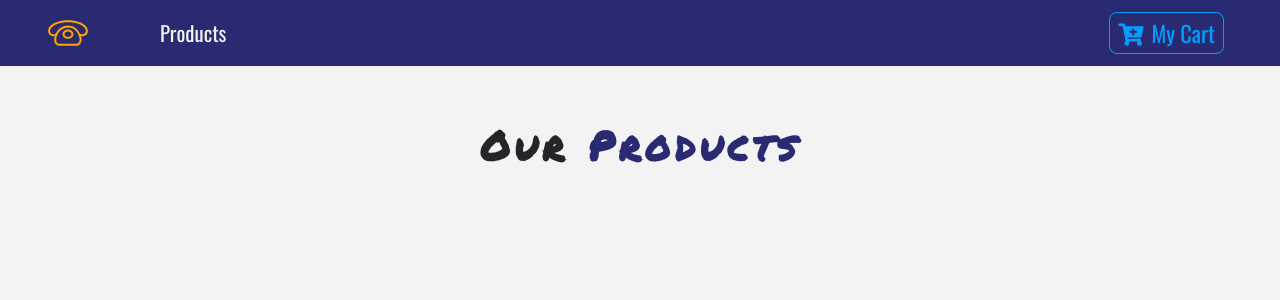
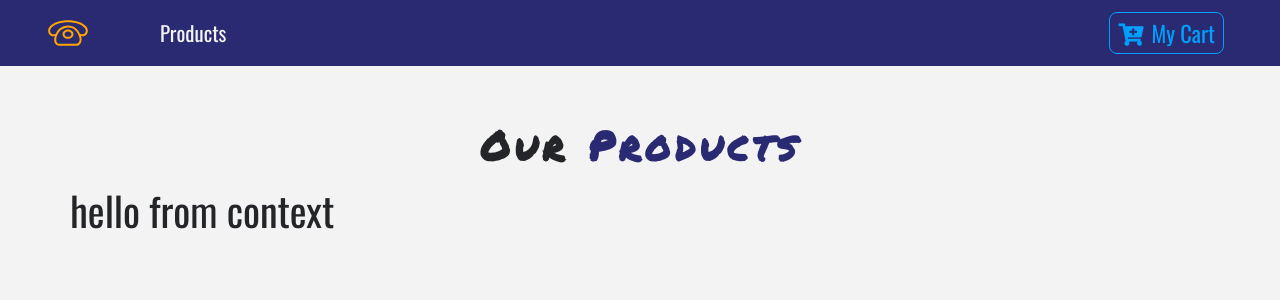
Before and after one commit to nilankh/EcommerceProject, a React (Create React App) app: page / in a window 1280 px wide. Shown: the top 300 px of the page. Built offline with nearby package versions, Linux system fonts and the light colour scheme.

Commit message:
working on contextAPI

```diff
--- a/src/components/ProductList.js
+++ b/src/components/ProductList.js
@@ -2,6 +2,7 @@
 import Product from "./Product";
 import Title from "./Title";
 import { storeProducts } from "../data";
+import { ProductConsumer } from "../context";
 class ProductList extends Component {
   state = {
     products: storeProducts,
@@ -13,7 +14,13 @@
         <div className="py-5">
           <div className="container">
             <Title name="our" title="products" />
-            <div className="row" />
+            <div className="row">
+              <ProductConsumer>
+                {(value) => {
+                  return <h1>{value}</h1>;
+                }}
+              </ProductConsumer>
+            </div>
           </div>
         </div>
       </React.Fragment>
--- a/src/index.js
+++ b/src/index.js
@@ -1,11 +1,14 @@
-import React from 'react';
-import ReactDOM from 'react-dom';
+import React from "react";
+import ReactDOM from "react-dom";
 
-import App from './App';
+import App from "./App";
 import { BrowserRouter as Router } from "react-router-dom";
+import { ProductProvider } from "./context";
 ReactDOM.render(
-  <Router>
-    <App />
-  </Router>,
-  document.getElementById('root')
+  <ProductProvider>
+    <Router>
+      <App />
+    </Router>
+  </ProductProvider>,
+  document.getElementById("root")
 );
```
